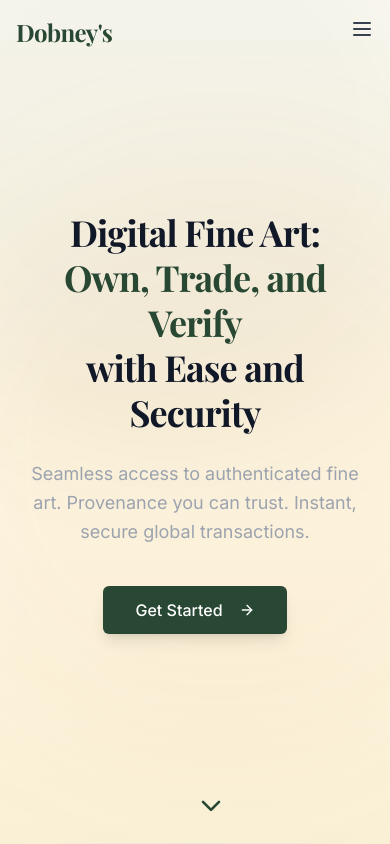
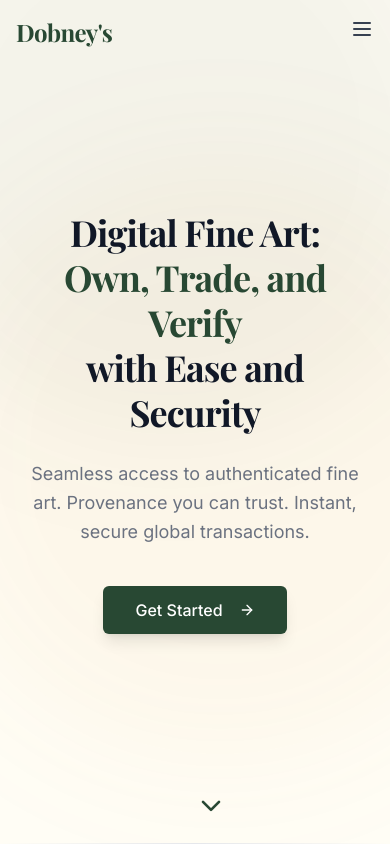
Before and after one commit to OlivierdeSwart/artprovenance-simplified, a React (Vite) app: page / in a window 390 px wide. Shown: the top 844 px of the page. Built offline with nearby package versions, Linux system fonts and the light colour scheme.

Commit message:
Consolidate component backgrounds
Wrap components in a div with a consistent background color to ensure visual uniformity across the application.

```diff
--- a/src/components/AudienceSection.tsx
+++ b/src/components/AudienceSection.tsx
@@ -33,7 +33,7 @@ const AudienceSection = () => {
   };
 
   return (
-    <section className="py-24 bg-secondary/50" id="who-we-serve">
+    <section className="py-24" id="who-we-serve">
       <div className="max-w-7xl mx-auto px-4 sm:px-6 lg:px-8">
         <div className="text-center mb-16">
           <span className="inline-block px-3 py-1 rounded-full text-xs font-medium bg-primary/10 text-primary mb-4">
--- a/src/components/CarouselFeature.tsx
+++ b/src/components/CarouselFeature.tsx
@@ -164,7 +164,7 @@ const CarouselFeature = () => {
   );
 
   return (
-    <section className="w-full py-16 bg-green-50/50 relative overflow-hidden" id="platform-features">
+    <section className="w-full py-16 relative overflow-hidden" id="platform-features">
       <div className="max-w-7xl mx-auto px-4 sm:px-6 lg:px-8">
         <div className="text-center mb-8">
           <span className="inline-block px-3 py-1 rounded-full text-xs font-medium bg-primary/10 text-primary mb-4">
--- a/src/components/FeatureSection.tsx
+++ b/src/components/FeatureSection.tsx
@@ -77,7 +77,7 @@ const FeatureSection = () => {
   };
 
   return (
-    <section className="py-24 bg-secondary/30" id="benefits">
+    <section className="py-24" id="benefits">
       <div className="max-w-7xl mx-auto px-4 sm:px-6 lg:px-8">
         <div className="text-center mb-16">
           <span className="inline-block px-3 py-1 rounded-full text-xs font-medium bg-primary/10 text-primary mb-4">
--- a/src/components/Footer.tsx
+++ b/src/components/Footer.tsx
@@ -6,9 +6,9 @@ import { Input } from '@/components/ui/input';
 
 const Footer = () => {
   return (
-    <footer className="bg-white border-t border-gray-200" id="signup-form">
+    <footer className="border-t border-gray-200" id="signup-form">
       <div className="max-w-3xl mx-auto py-12 px-4 sm:px-6 lg:py-16 lg:px-8">
-        <div className="glass-card p-8 rounded-xl border border-gray-100 bg-secondary/60 backdrop-blur-md shadow-sm">
+        <div className="glass-card p-8 rounded-xl border border-gray-100 bg-secondary backdrop-blur-md shadow-sm">
           <div className="text-center">
             <h2 className="text-3xl font-serif font-bold text-gray-900 mb-8">
               Change the Way You Art
--- a/src/components/Hero.tsx
+++ b/src/components/Hero.tsx
@@ -1,4 +1,3 @@
-
 import React, { useEffect, useRef } from 'react';
 import { motion } from 'framer-motion';
 import { Button } from "@/components/ui/button";
@@ -47,7 +46,7 @@ const Hero = () => {
   };
 
   return (
-    <div className="relative overflow-hidden bg-gradient-to-b from-[#fffdf5] via-[#fff8e6] to-secondary/30 min-h-screen flex items-center">
+    <div className="relative overflow-hidden min-h-screen flex items-center">
       <div className="max-w-7xl mx-auto">
         <div className="relative z-10 py-24 md:py-32 px-6 sm:px-8 xl:px-0">
           <div className="text-center max-w-4xl mx-auto">
@@ -63,7 +62,7 @@ const Hero = () => {
             </motion.h1>
 
             <motion.p
-              className="text-lg md:text-xl text-gray-400 mb-10 max-w-2xl mx-auto leading-relaxed"
+              className="text-lg md:text-xl text-gray-500 mb-10 max-w-2xl mx-auto leading-relaxed"
               custom={2}
               initial="hidden"
               animate="visible"
@@ -98,15 +97,6 @@ const Hero = () => {
         <div className="absolute bottom-0 left-0 right-0 h-px bg-gradient-to-r from-transparent via-gray-200 to-transparent"></div>
       </div>
 
-      <div className="absolute bottom-0 left-0 right-0 h-80 bg-gradient-to-t from-secondary/30 to-transparent"></div>
-
-      <div className="hidden lg:block absolute -bottom-10 left-1/2 -translate-x-1/2 w-full max-w-6xl">
-        <div className="relative">
-          <div className="absolute inset-0 rounded-t-3xl bg-gradient-to-t from-white via-white/80 to-transparent z-10"></div>
-          {/* Image placeholder kept intact */}
-        </div>
-      </div>
-
       {/* Scroll arrow indicator */}
       <motion.a
         href="#platform-features"
--- a/src/components/OnboardingFlow.tsx
+++ b/src/components/OnboardingFlow.tsx
@@ -89,7 +89,7 @@ const OnboardingFlow = () => {
   };
 
   return (
-    <section className="py-24 bg-gradient-to-b from-white to-secondary/30" id="how-it-works">
+    <section className="py-24" id="how-it-works">
       <div className="container mx-auto px-6">
         <motion.div
           ref={ref}
--- a/src/components/VerificationSection.tsx
+++ b/src/components/VerificationSection.tsx
@@ -24,7 +24,7 @@ const VerificationSection = () => {
   };
 
   return (
-    <section className="py-24 bg-gradient-to-b from-secondary/30 to-white" id="technology">
+    <section className="py-24" id="technology">
       <div className="max-w-7xl mx-auto px-4 sm:px-6 lg:px-8">
         <motion.div
           ref={ref}
--- a/src/pages/Index.tsx
+++ b/src/pages/Index.tsx
@@ -36,7 +36,7 @@ const Index = () => {
   }, []);
 
   return (
-    <div className="min-h-screen flex flex-col bg-gradient-to-b from-[#fffdf5] to-secondary">
+    <div className="min-h-screen flex flex-col bg-[#fffdf5]"> {/* Consistent cream background */}
       <Navbar />
       <main className="flex-grow">
         <Hero />
```
